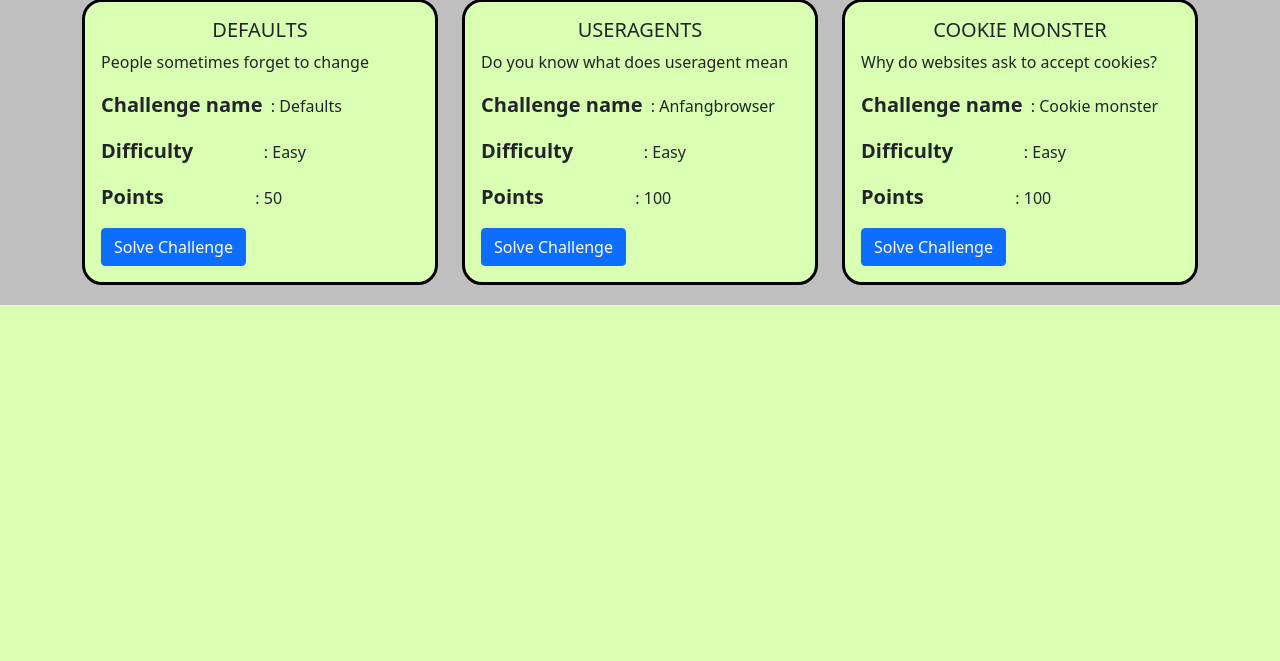
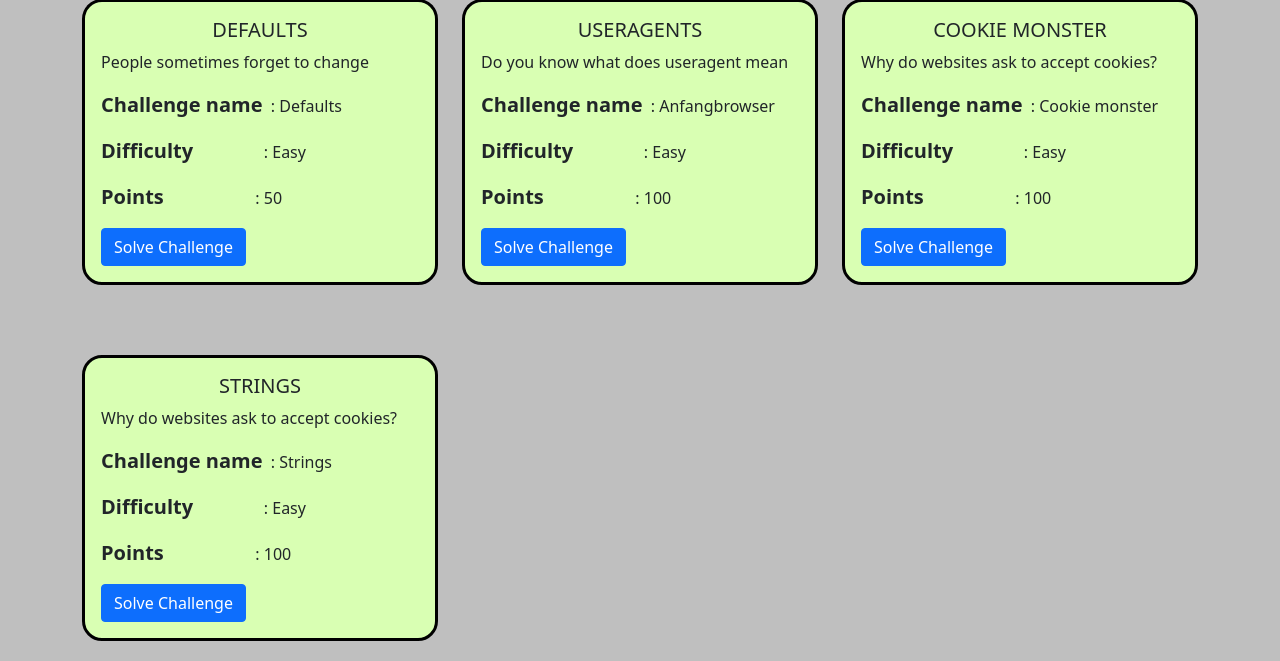
Before and after one commit to Kaiser784/Web-sec-challenges, a Django app: page /challenges/ in a window 1280 px wide. Shown: the part 503-1164 px from the top of the page. Before the commit the page ends 808 px from the top, so only its background shows below. Run offline with Django 3.2, Linux system fonts and the light colour scheme.

Commit message:
Added strings challenge

```diff
--- a/assets/challenges/js/home.js
+++ b/assets/challenges/js/home.js
@@ -5,6 +5,7 @@ let modal3 = document.getElementById("myModal3");
 let modal4 = document.getElementById("myModal4");
 let modal5 = document.getElementById("myModal5");
 let modal6 = document.getElementById("myModal6");
+let modal7 = document.getElementById("myModal7");
 let modals = document.querySelectorAll(".modal");
 //Get buttons
 let btn1 = document.getElementById("myBtn1");
@@ -13,6 +14,7 @@ let btn3 = document.getElementById("myBtn3");
 let btn4 = document.getElementById("myBtn4");
 let btn5 = document.getElementById("myBtn5");
 let btn6 = document.getElementById("myBtn6");
+let btn7 = document.getElementById("myBtn7");
 let buttons = document.querySelectorAll(".btn.btn-primary");
 
 
@@ -43,6 +45,10 @@ btn5.onclick = function() {
 
 btn6.onclick = function() {
   modal6.style.display = "block";
+}
+
+btn7.onclick = function() {
+  modal7.style.display = "block";
 }
 
 /*
@@ -80,4 +86,8 @@ window.onclick = function(event) {
     modal6.style.display = "none";
   }
 
+    if (event.target == modal7) {
+    modal7.style.display = "none";
+  }
+
 }
--- a/challenges/templates/challenges/home.html
+++ b/challenges/templates/challenges/home.html
@@ -259,7 +259,6 @@
         <!-- Modal content -->
           <div class="modal-content">
             <h4 class ="modal-head">COOKIE MONSTER</h4>
-            <span class="close"></span>
 
             <p class="card-text" ><span class = "headings">Author</span>                 :   <a href="https://www.linkedin.com/in/paul-kadali/" target="_blank">Kaiser784</a></p>
 
@@ -293,7 +292,46 @@
 <div class="row">
     <div class="col">
 
+      <div class="card">
+      <div class="card-body">
+        <h5 class="card-title" style="text-align: center;">STRINGS</h5>
+        <p class="card-text">Why do websites ask to accept cookies?</p>
+        <p class="card-text" ><span class = "headings">Challenge name</span>  : Strings</p>
+        <p class="card-text" ><span class = "headings">Difficulty</span>                 : Easy</p>
+        <p class="card-text" ><span class = "headings">Points</span>                      : 100</p>
+        <button id ="myBtn7" class="btn btn-primary">Solve Challenge</button>
+        <!--This is the modal -->
+        <div id="myModal7" class="modal">
 
+        <!-- Modal content -->
+          <div class="modal-content">
+            <h4 class ="modal-head">STRINGS</h4>
+
+            <p class="card-text" ><span class = "headings">Author</span>                 :   <a href="https://www.linkedin.com/in/paul-kadali/" target="_blank">Kaiser784</a></p>
+
+
+            <p class="card-text" ><span class = "headings">Description</span>       :  Strings is a pretty useful command-line tool in linux</p>
+
+
+            <p class="card-text" ><span class = "headings">Difficulty</span>            :  Easy</p>
+
+            <p class="card-text" ><span class = "headings">Points</span>                 :  100</p>
+
+            <p class="card-text"><span class="headings">Challenge</span>         :  <a href="http://anfang-challenges.rf.gd/strings/string_it" target="_blank">http://anfang-challenges.rf.gd/strings/string_it</a></p>
+            <div class = "subform">
+            <form action="#" method="POST" >
+              {% csrf_token %}
+              <div class="mb-3">
+                <span class="labeled" style="white-space: break-spaces;" >{{ form }}</span>
+
+                <button type="submit" id ="subbut4" class = "btn btn-success"> Submit</button>
+                </div>
+              </form>
+            </div>
+          </div>
+        </div>
+      </div>
+    </div>
 
     </div>
     <div class="col">
```
